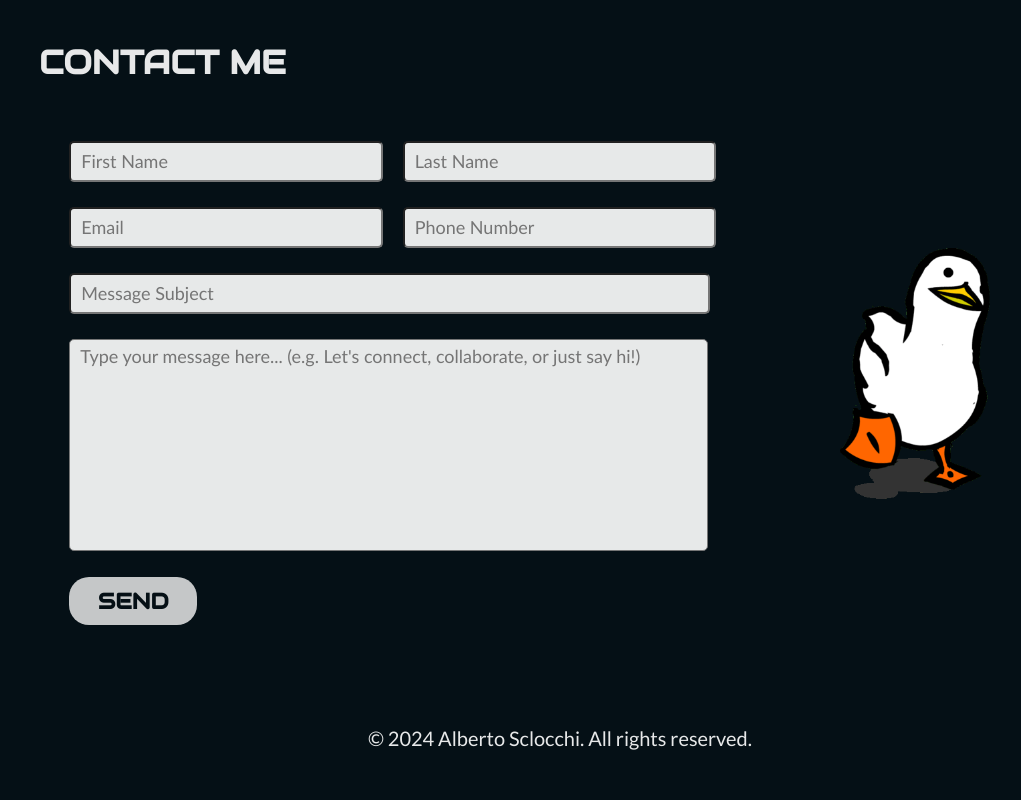
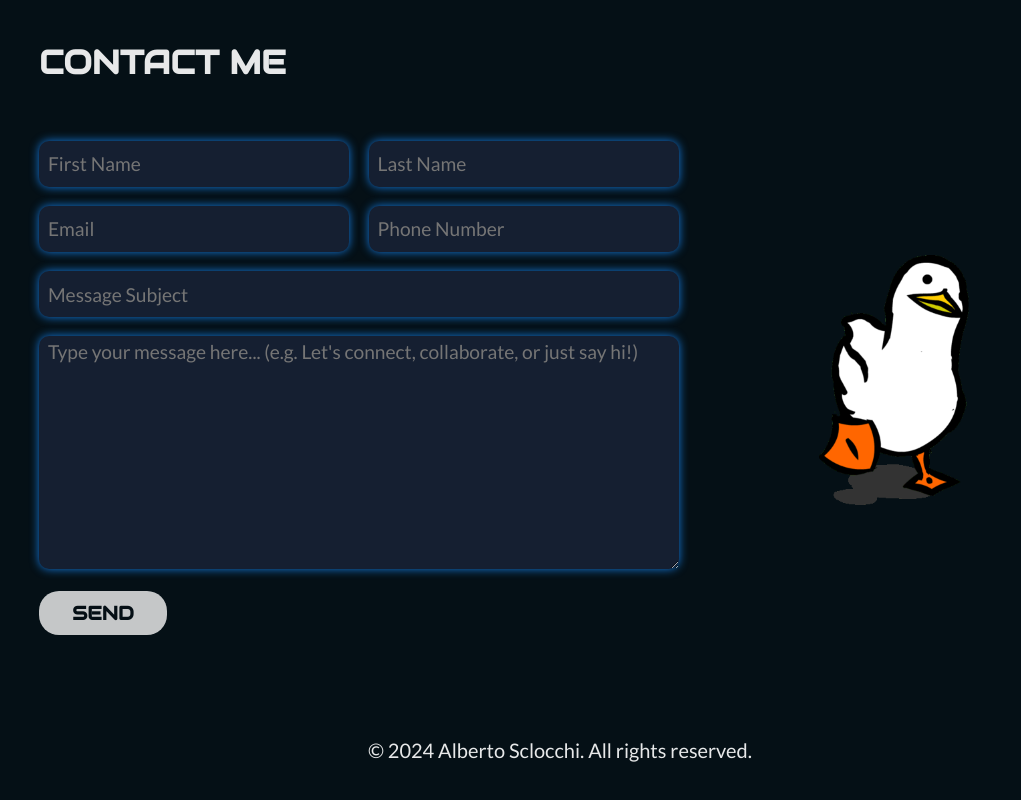
Before and after one commit to alberto-sclocchi/portfolio-website-client, a React (Create React App) app: page / in a window 1280 px wide. Shown: the part 2193-2993 px from the top of the page, without its empty margins (80-1101 px from the left). Built offline with nearby package versions, Linux system fonts and the light colour scheme.

Commit message:
restyle and fix message me section

```diff
--- a/src/App.css
+++ b/src/App.css
@@ -188,7 +188,7 @@ nav{
   background-color: #051016;
   padding: 0.6vw 0.7vw;
   border-radius: 10px;
-  height: 2vw;
+  height: 60%;
 }
 
 .section-title{
@@ -210,6 +210,7 @@ nav{
   font-family: 'Audiowide';
   width: 100%;
   padding: 0 0.5vw;
+  height: 5vw;
 }
 
 #hello-emoji{
@@ -506,8 +507,7 @@ nav{
   flex-direction: row;
   justify-content: space-around;
   align-items: center;
-  height: 100%;
-  width: 100%;
+  gap: 6vw;
   margin: 30px 0px;
 }
 
@@ -516,60 +516,51 @@ nav{
 
 }
 
-#message-me div form{
+#message-me form{
+  width: 50vw;
+  height: auto;
   display: flex;
   flex-direction: column;
-  row-gap: 25px;
-  align-items: flex-start;
+  align-items: start;
+  justify-content: center;
+  gap: 1.5vw;
 }
 
 #message-me input{
-  height: 27px;
-  background-color: rgba(255, 255, 255, 0.906);
-}
-
-
-.form-div{
-  display: flex;
-  flex-direction: column;
-  align-items: flex-start;
-  row-gap: 5px;
+  height: 3vw;
+  width: 100%;
 }
 
 .important-info{
   display: flex;
   flex-direction: row;
-  column-gap: 20px;
+  justify-content: space-between;
+  align-items: center;
+  gap: 1.5vw;
+  width: 100%;
 }
 
-.important-info div{
+.form-div{
+  width: 100%;
   display: flex;
-  flex-direction: row;
-  align-items: flex-end;
-  column-gap: 5px;
 }
 
-.form-div  input, .form-div textarea{
-  width: 48.2vw;
+.form-div input,
+.form-div textarea,
+.important-info input{
+  width: 100%;
+  font-size: 1.2rem;
+  font-family: 'Lato';
+  padding: 0.3vw 0.7vw;
+  border: none;
+  border-radius: 10px;
+  box-shadow: 0 0 10px #157add;
+  background-color: #151f31;
+  color: whitesmoke;
 }
 
 .form-div textarea{
-  height: 200px;
-  resize: none;
-  background-color: rgba(255, 255, 255, 0.906);
-}
-
-#message-me input, .form-div textarea{
-  border-radius: 5px;
-  padding: 0px 10px;
-  font-size: 18px;
-  font-family: 'Trebuchet MS';
-  padding: 5px 10px;
-}
-
-
-#message-me div form button{
-  font-size: 22px;
+  height: 225px;
 }
 
 footer{
--- a/src/components/message/MessageForm.jsx
+++ b/src/components/message/MessageForm.jsx
@@ -42,23 +42,13 @@ export default function MessageForm() {
       <div>
         <form onSubmit={handleSubmit}>
           <div className="important-info">
-            <div>
-              <input type="text" name="firstName" value={formData.firstName} onChange={handleChange} placeholder='First Name'/>
-            </div>
-
-            <div>
-              <input type="text" name="lastName" value={formData.lastName} onChange={handleChange} placeholder='Last Name'/>
-            </div>
+            <input type="text" name="firstName" value={formData.firstName} onChange={handleChange} placeholder='First Name'/>
+            <input type="text" name="lastName" value={formData.lastName} onChange={handleChange} placeholder='Last Name'/>
           </div>
 
           <div className="important-info">
-            <div>
-              <input type="text" name="email" value={formData.email} onChange={handleChange} placeholder='Email'/>
-            </div>
-
-            <div>
-              <input type="text" name="number" value={formData.number} onChange={handleChange}  placeholder='Phone Number'/>
-            </div>
+            <input type="text" name="email" value={formData.email} onChange={handleChange} placeholder='Email'/>
+            <input type="text" name="number" value={formData.number} onChange={handleChange}  placeholder='Phone Number'/>
           </div>
 
           <div className="form-div">
--- a/src/components/sections/Projects.jsx
+++ b/src/components/sections/Projects.jsx
@@ -48,10 +48,10 @@ export default function Projects() {
         <div className={`flip-card-inner ${flip === 0 ? "flipped" : flip === 1 ? "" : ""}`}>
           <div className="flip-card-front" style={{background:`url(${soccerImg})`, backgroundPosition:"center", backgroundSize:"cover", backgroundRepeat:"no-repeat"}}>
             <div>
-              <Link to="#contact-me" className='button-link website-link'>See more</Link>
+              <Link to="#contact-me" className='button-link website-link'>website</Link>
               <span className="flip-button"><img src={flipIcon} alt="flip-icon" className='flip-icon'/></span>
             </div>
-            <Link to="#contact-me"><img src={github} alt="github-icon" className='github-icon'/></Link>
+            <Link to="https://github.com/alberto-sclocchi/project-soccer-app-api" target="_blank"><img src={github} alt="github-icon" className='github-icon'/></Link>
           </div>
 
           <div className="flip-card-back">
@@ -65,10 +65,10 @@ export default function Projects() {
         <div className={`flip-card-inner ${flip === 2 ? "flipped" : flip === 3 ? "" : ""}`}>
           <div className="flip-card-front" style={{background:`url(${marioImg})`, backgroundPosition:"center", backgroundSize:"cover", backgroundRepeat:"no-repeat"}}>
             <div>
-              <Link to="#contact-me" className='button-link website-link'>See more</Link>
+              <Link to="#contact-me" className='button-link website-link'>website</Link>
               <span className="flip-button"><img src={flipIcon} alt="flip-icon" className='flip-icon'/></span>
             </div>
-            <Link to="#contact-me"><img src={github} alt="github-icon" className='github-icon'/></Link>
+            <Link to="https://github.com/alberto-sclocchi/project-mario-game" target="_blank"><img src={github} alt="github-icon" className='github-icon'/></Link>
           </div>
 
           <div className="flip-card-back">
@@ -82,10 +82,10 @@ export default function Projects() {
         <div className={`flip-card-inner ${flip === 4 ? "flipped" : flip === 5 ? "" : ""}`}>
           <div className="flip-card-front" style={{background:`url(${gymImg})`, backgroundPosition:"center", backgroundSize:"cover", backgroundRepeat:"no-repeat"}}>
             <div>
-              <Link to="#contact-me" className='button-link website-link'>See more</Link>
+              <Link to="#contact-me" className='button-link website-link'>website</Link>
               <span className="flip-button"><img src={flipIcon} alt="flip-icon" className='flip-icon'/></span>
             </div>
-            <Link to="#contact-me"><img src={github} alt="github-icon" className='github-icon'/></Link>
+            <Link to="https://github.com/alberto-sclocchi/project-gym-app" target="_blank"><img src={github} alt="github-icon" className='github-icon'/></Link>
           </div>
 
           <div className="flip-card-back">
@@ -99,7 +99,7 @@ export default function Projects() {
         <div className={`flip-card-inner ${flip === 6 ? "flipped" : flip === 7 ? "" : ""}`}>
           <div className="flip-card-front" style={{background:`url(${gymImg})`, backgroundPosition:"center", backgroundSize:"cover", backgroundRepeat:"no-repeat"}}>
             <div>
-              <Link to="#contact-me" className='button-link website-link'>See more</Link>
+              <Link to="#contact-me" className='button-link website-link'>website</Link>
               <span className="flip-button"><img src={flipIcon} alt="flip-icon" className='flip-icon'/></span>
             </div>
             <Link to="#contact-me"><img src={github} alt="github-icon" className='github-icon'/></Link>
```
